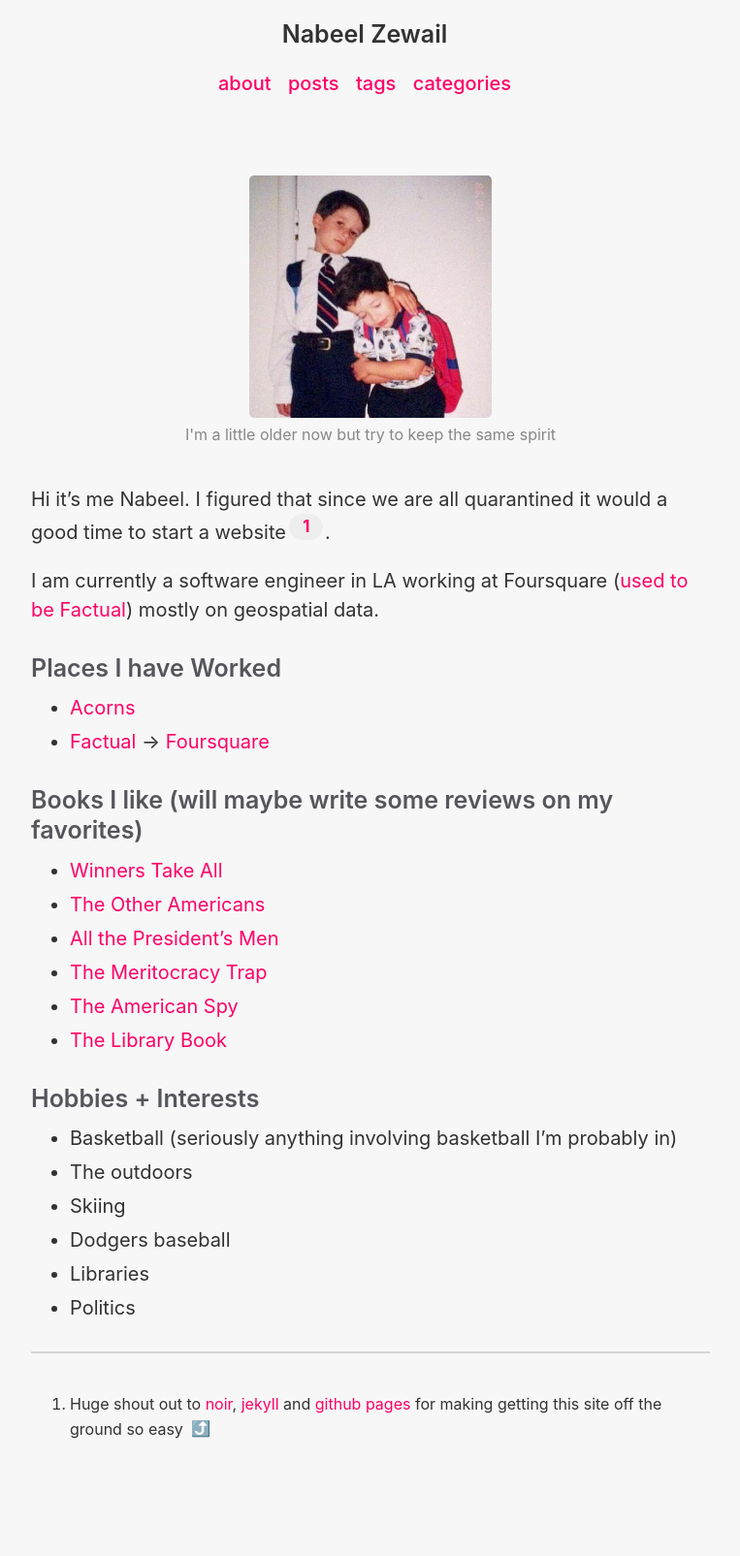
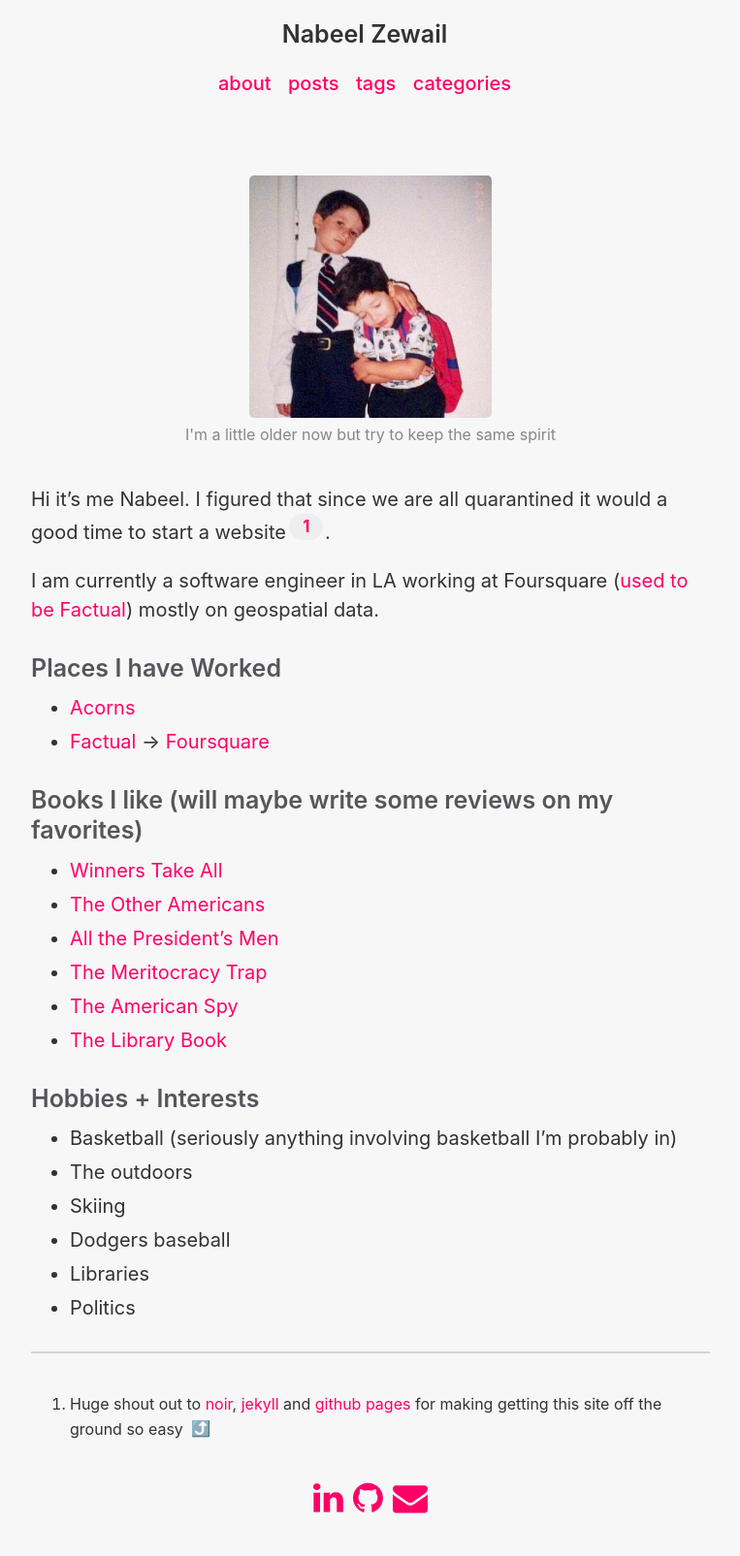
Before and after one commit to nzewail/personal-site, a Jekyll site: the page built from index.md, in a window 1280 px wide. Shown: the whole page at 97% size, without its empty margins (258-1021 px from the left). Built offline with Jekyll 4.4.1, drawn with Linux system fonts in a browser that asks for light colours; nearby versions of some CDN libraries; before the commit the page ends 1507 px from its top, so only the background shows below that.

Commit message:
added footer

```diff
--- a/_config.yml
+++ b/_config.yml
@@ -2,7 +2,7 @@
 title: Nabeel Zewail
 url: https://
 paginate: 1
-baseurl: ""
+baseurl: "https://nzewail.github.io/"
 permalink: :title/
 
 kramdown:
@@ -37,5 +37,5 @@ sass:
 
 author:
   name: Nabeel Zewail
-  url: https://github.com/nzewail
+  url: https://www.linkedin.com/in/nzewail
   email: nabeel@fastmail.com
--- /dev/null
+++ b/_includes/footer.html
@@ -0,0 +1,11 @@
+<head>
+	<link href="//maxcdn.bootstrapcdn.com/font-awesome/4.2.0/css/font-awesome.min.css" rel="stylesheet">
+</head>
+
+<footer class="footer">
+  <div class="container">
+    <a href="https://linkedin.com/in/nzewail" title=linkedin><i class="fa fa-linkedin fa-2x"></i></a>&nbsp;
+    <a href=https://github.com/nzewail title=github><i class="fa fa-github fa-2x"></i></a>&nbsp;
+    <a href=mailto:nabeel@fastmail.com title=email><i class="fa fa-envelope fa-2x"></i></a>
+  </div>
+</footer>
--- a/_layouts/default.html
+++ b/_layouts/default.html
@@ -33,6 +33,8 @@ layout: compress
         {{ content | smartify }}
       </main>
 
+      {% include footer.html %}
+
     </div>
 
     {% if site.ga_analytics %}
```
